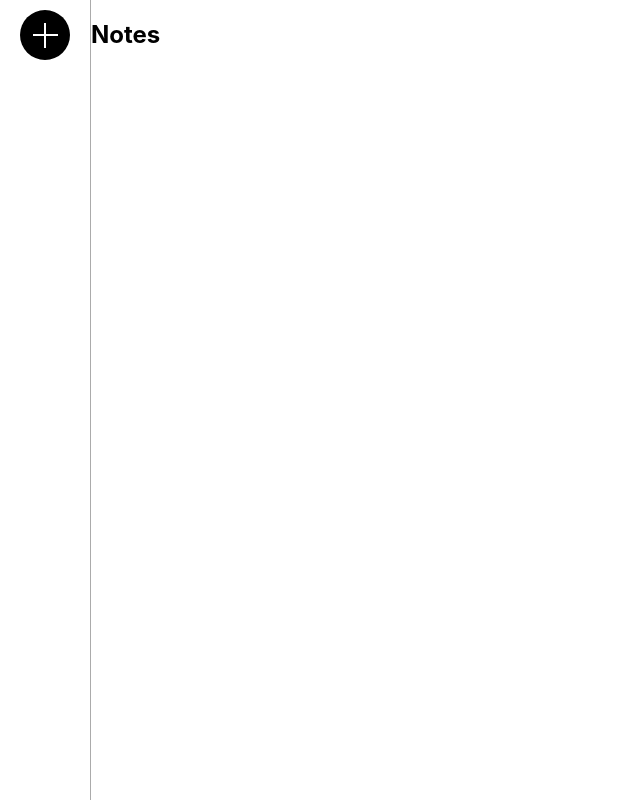
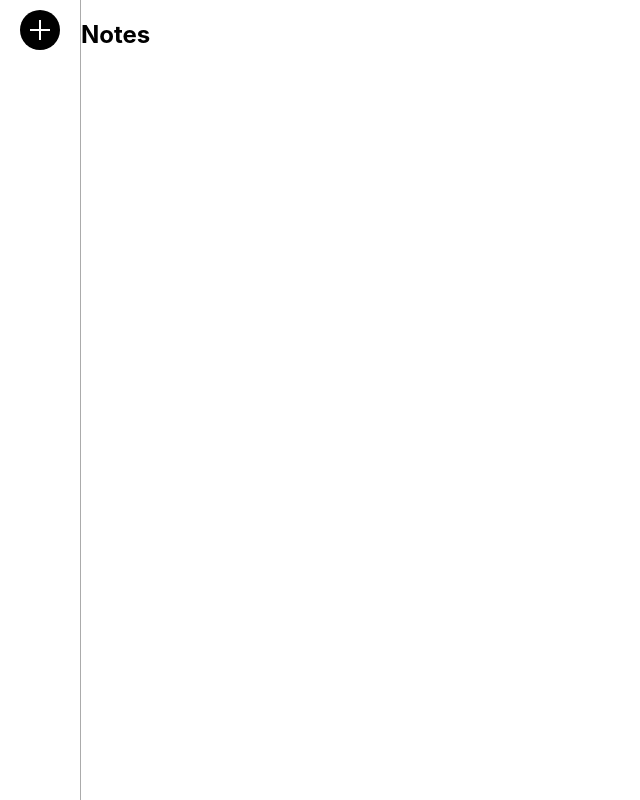
Before and after one commit to NyanKir/notes, a React (Create React App) app: page / in a window 1280 px wide. Shown: the whole page, without its empty margins (0-640 px from the left). Built offline with nearby package versions, Linux system fonts and the light colour scheme.

Commit message:
подправил кнопку и файл eslint

```diff
--- a/package.json
+++ b/package.json
@@ -41,6 +41,7 @@
     "@typescript-eslint/parser": "^4.31.0",
     "eslint": "^7.32.0",
     "eslint-config-airbnb": "^18.2.1",
+    "eslint-import-resolver-typescript": "^2.4.0",
     "eslint-plugin-import": "^2.24.2",
     "eslint-plugin-jsx-a11y": "^6.4.1",
     "eslint-plugin-react": "^7.25.1",
--- a/src/App.module.scss
+++ b/src/App.module.scss
@@ -21,10 +21,9 @@
 .bubble {
   width: 20px;
   height: 20px;
-  margin: 5px 0;
   border-radius: 50px;
   position: absolute;
-  top: 18px;
+  top: 14px;
   cursor: pointer;
   transition: .4s;
 
@@ -35,8 +34,8 @@
 }
 
 .btn {
-  width: 50px;
-  height: 50px;
+  width: 40px;
+  height: 40px;
   z-index: 1;
   cursor: pointer;
   transition: .3s ease;
--- a/src/App.tsx
+++ b/src/App.tsx
@@ -1,30 +1,35 @@
-import React, {useState} from 'react';
+import React, { useState } from 'react';
 import styles from './App.module.scss';
 
-function App() {
-    return (
-        <div className={styles.app}>
-            <ButtonCreate/>
-            <section className={styles.section}>
-                <h1>Notes</h1>
-            </section>
-        </div>
-    );
+function ButtonCreate():JSX.Element {
+  const [hidden, setHidden] = useState(false);
+
+  return (
+    <div className={`${styles.wrapper} ${hidden ? styles.active : ''}`}>
+      <button
+        type="button"
+        aria-label="Plus"
+        className={`${styles.btn} button_dark button_plus`}
+        onClick={() => setHidden((s) => !s)}
+      />
+      <div className={`${styles.bubble} button_primary`} />
+      <div className={`${styles.bubble} button_danger`} />
+      <div className={`${styles.bubble} button_warning`} />
+      <div className={`${styles.bubble} button_purple`} />
+      <div className={`${styles.bubble} button_accept`} />
+    </div>
+  );
 }
 
-function ButtonCreate() {
-    const [hidden, setHidden] = useState(false)
-
-    return (
-        <div className={`${styles.wrapper} ${hidden ? styles.active : ""}`}>
-            <button className={`${styles.btn} button_dark button_plus`} onClick={() => setHidden(s => !s)}/>
-            <div className={`${styles.bubble} button_primary`}/>
-            <div className={`${styles.bubble} button_danger`}/>
-            <div className={`${styles.bubble} button_warning`}/>
-            <div className={`${styles.bubble} button_purple`}/>
-            <div className={`${styles.bubble} button_accept`}/>
-        </div>
-    )
+function App():JSX.Element {
+  return (
+    <div className={styles.app}>
+      <ButtonCreate />
+      <section className={styles.section}>
+        <h1>Notes</h1>
+      </section>
+    </div>
+  );
 }
 
 export default App;
--- a/src/index.tsx
+++ b/src/index.tsx
@@ -8,7 +8,7 @@ ReactDOM.render(
   <React.StrictMode>
     <App />
   </React.StrictMode>,
-  document.getElementById('root')
+  document.getElementById('root'),
 );
 
 // If you want to start measuring performance in your app, pass a function
--- a/src/reportWebVitals.ts
+++ b/src/reportWebVitals.ts
@@ -1,9 +1,10 @@
 import { ReportHandler } from 'web-vitals';
 
-const reportWebVitals = (onPerfEntry?: ReportHandler) => {
+const reportWebVitals = (onPerfEntry?: ReportHandler):void => {
   if (onPerfEntry && onPerfEntry instanceof Function) {
-    import('web-vitals').then(({ getCLS, getFID, getFCP, getLCP, getTTFB }) => {
-      console.log(onPerfEntry)
+    import('web-vitals').then(({
+      getCLS, getFID, getFCP, getLCP, getTTFB,
+    }) => {
       getCLS(onPerfEntry);
       getFID(onPerfEntry);
       getFCP(onPerfEntry);
```
Also changed, not shown: .eslintrc.js, 2 other files (tests, documents, lock files or other folders).
